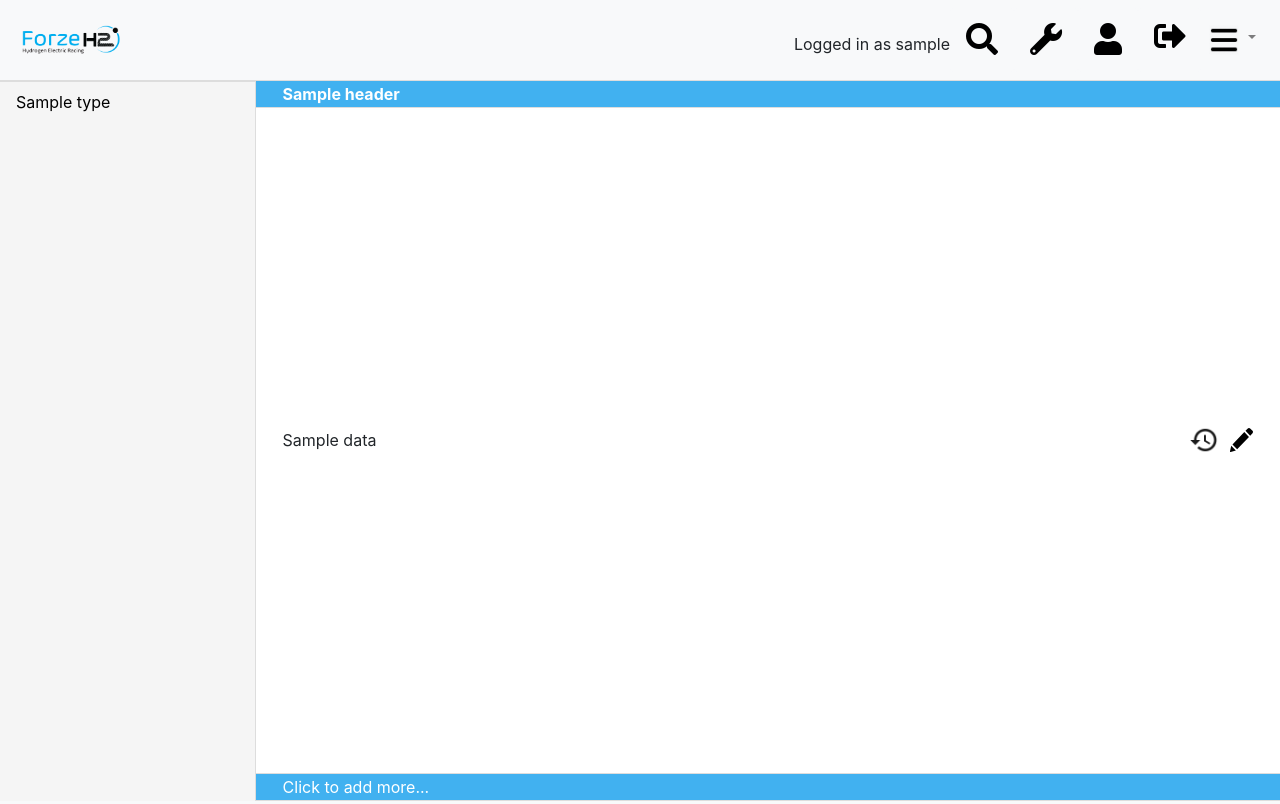
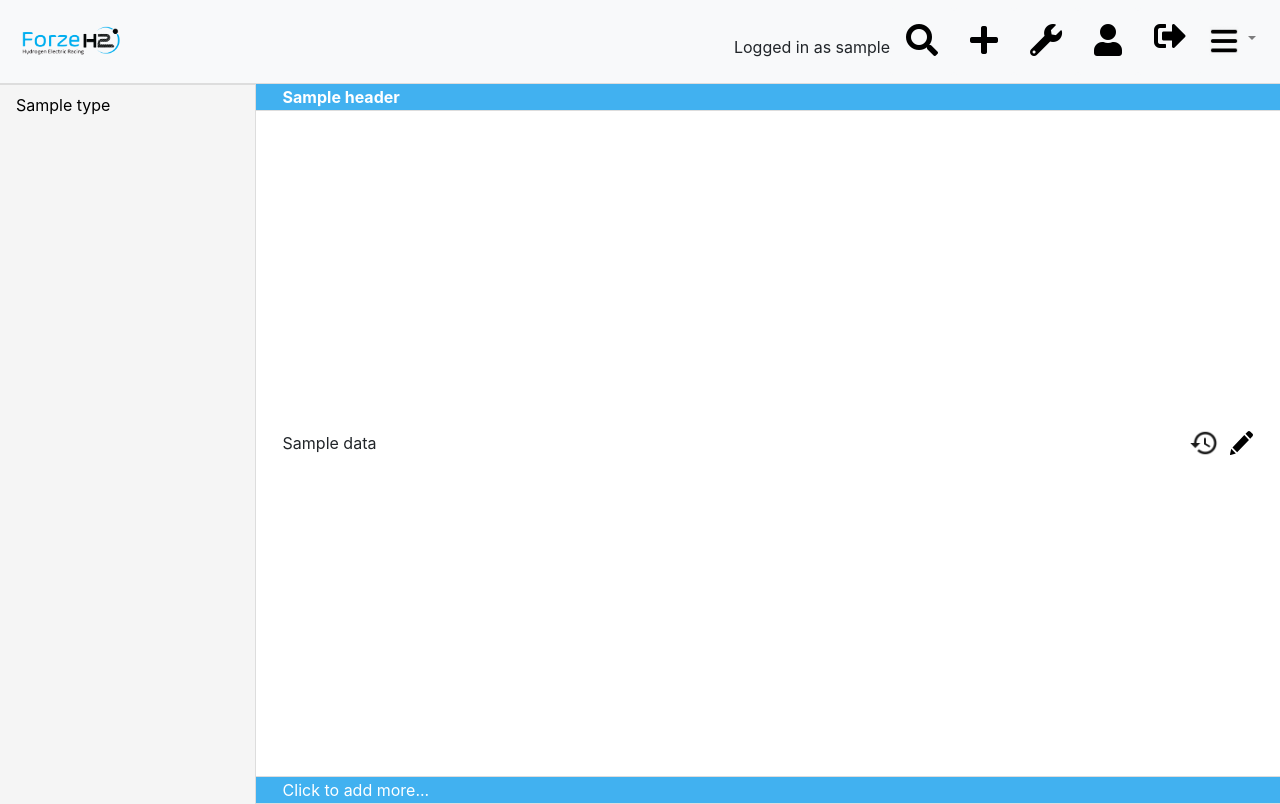
Before and after one commit to nick-thumiger/Forze, a Flask app: template templates/index.html in a window 1280 px wide. Run offline with Flask 2, Linux system fonts and the light colour scheme; the template is opened without the code that fills it: most values are stand-ins (such as "Sample title", 1, 10 or a date in 2020); parts of the project's set-up code (start-up, migrations or seed data) failed here and were passed over; some libraries are stand-ins or nearby versions.

Commit message:
automated commit

```diff
--- a/templates/index.html
+++ b/templates/index.html
@@ -31,6 +31,7 @@
             <p style="margin-top: 5%">Logged in as {{username}}</p>
             {% endif %}
             <button class="btn"  title="Search Entries"><i class="fa fa-search fa-2x"></i></button>
+            <button class="btn" title="Add Type" data-toggle="modal" data-target="#addTypeModal"><i class="fa fa-plus fa-2x"></i></button>
             <button class="btn"  title="Edit Conditional Formatting" onclick="triggerEditCondFormatting()" data-toggle="modal" data-target="#editConditionalFormatting"><i class="fa fa-wrench fa-2x"></i></button>
             <button class="btn"  title="Edit Profile"><i class="fa fa-user fa-2x"></i></button>
             <a href="/logout"  title="Logout" class="btn"><i class="fas fa-sign-out-alt fa-2x"></i></a>
@@ -113,7 +114,7 @@
                                 <td></td>
                             </tr>
                         {% endfor %}
-
+                    </tbody>
                     {% if category != None %}
                     <tfoot>
                         <tr>
@@ -127,7 +128,6 @@
                         </tr>
                     </tfoot>
                     {% endif %}
-                    </tbody>
                 </table>
             {% endif %}
 
```
Also changed, not shown: static/washout.JPG (added).
